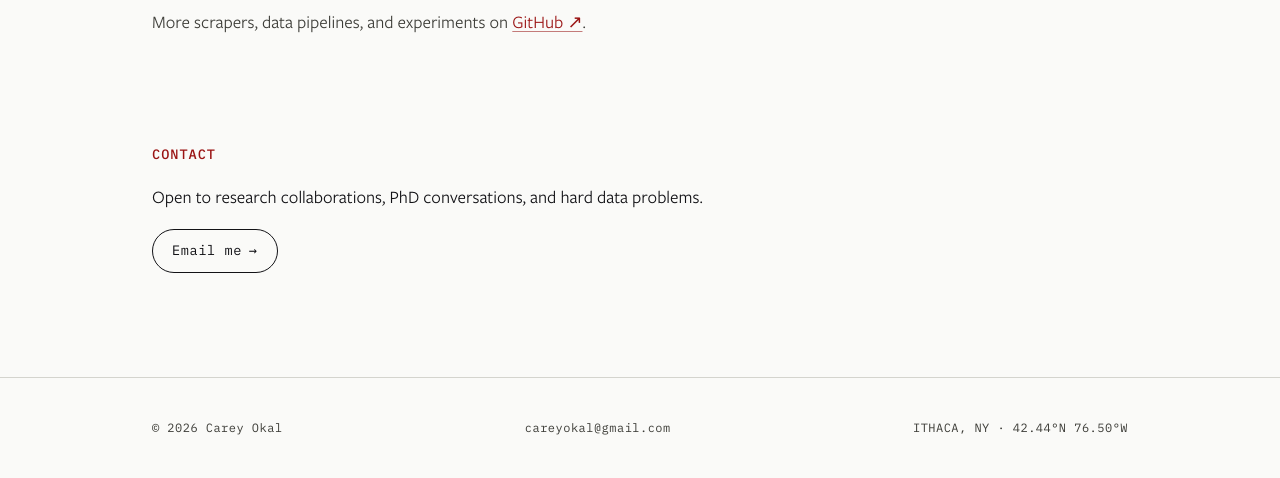
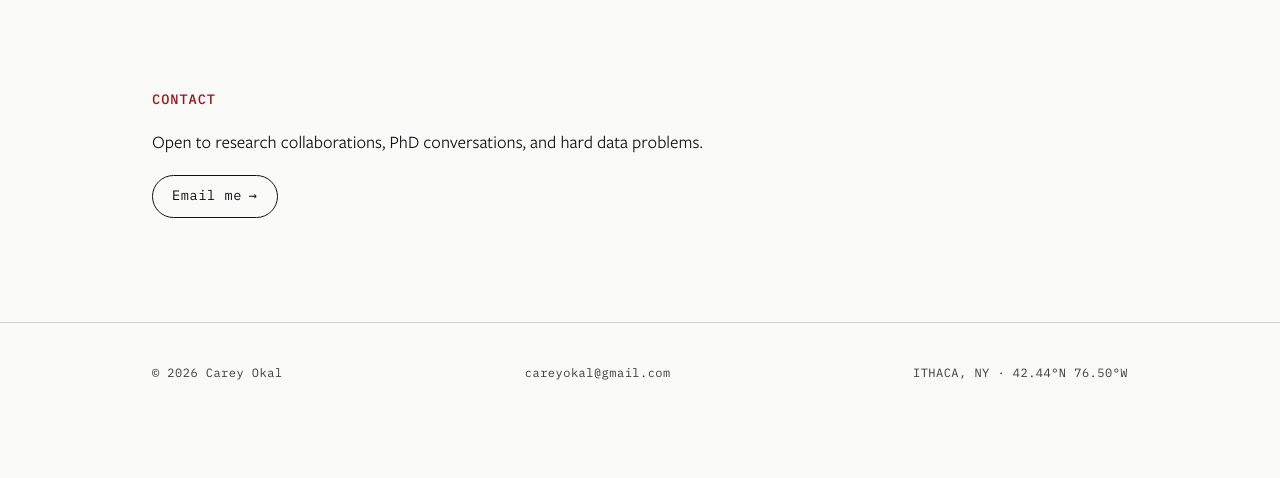
Before and after one commit to okalmanwa/PersonalWebsite, an Astro site: page / in a window 1280 px wide. Shown: the part 3724-4202 px from the top of the page. After the commit the page ends 4147 px from the top, so only its background shows below. Built offline with nearby package versions, Linux system fonts and the light colour scheme; Astro itself is replaced by a stand-in of ours.

Commit message:
Drop GitHub line under side projects

```diff
--- a/src/pages/index.astro
+++ b/src/pages/index.astro
@@ -161,10 +161,6 @@ const projects = [
         ))
       }
     </ul>
-    <p class="section-lede reveal" style="margin-top: var(--space-4);">
-      More scrapers, data pipelines, and experiments on
-      <a href="https://github.com/okalmanwa" target="_blank" rel="noopener">GitHub ↗</a>.
-    </p>
   </section>
 
   <section class="contact-block wide reveal" aria-labelledby="contact">
```
